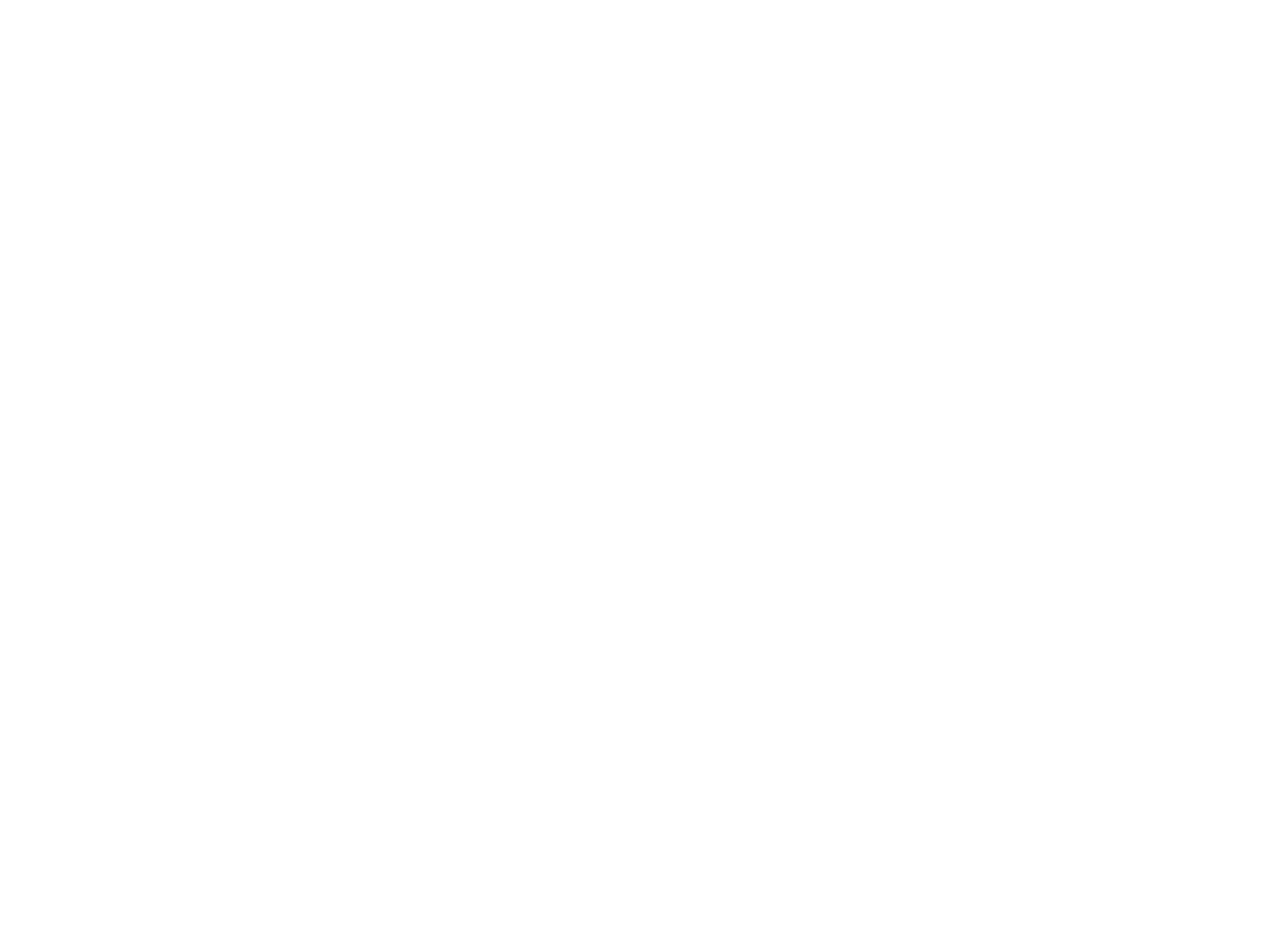
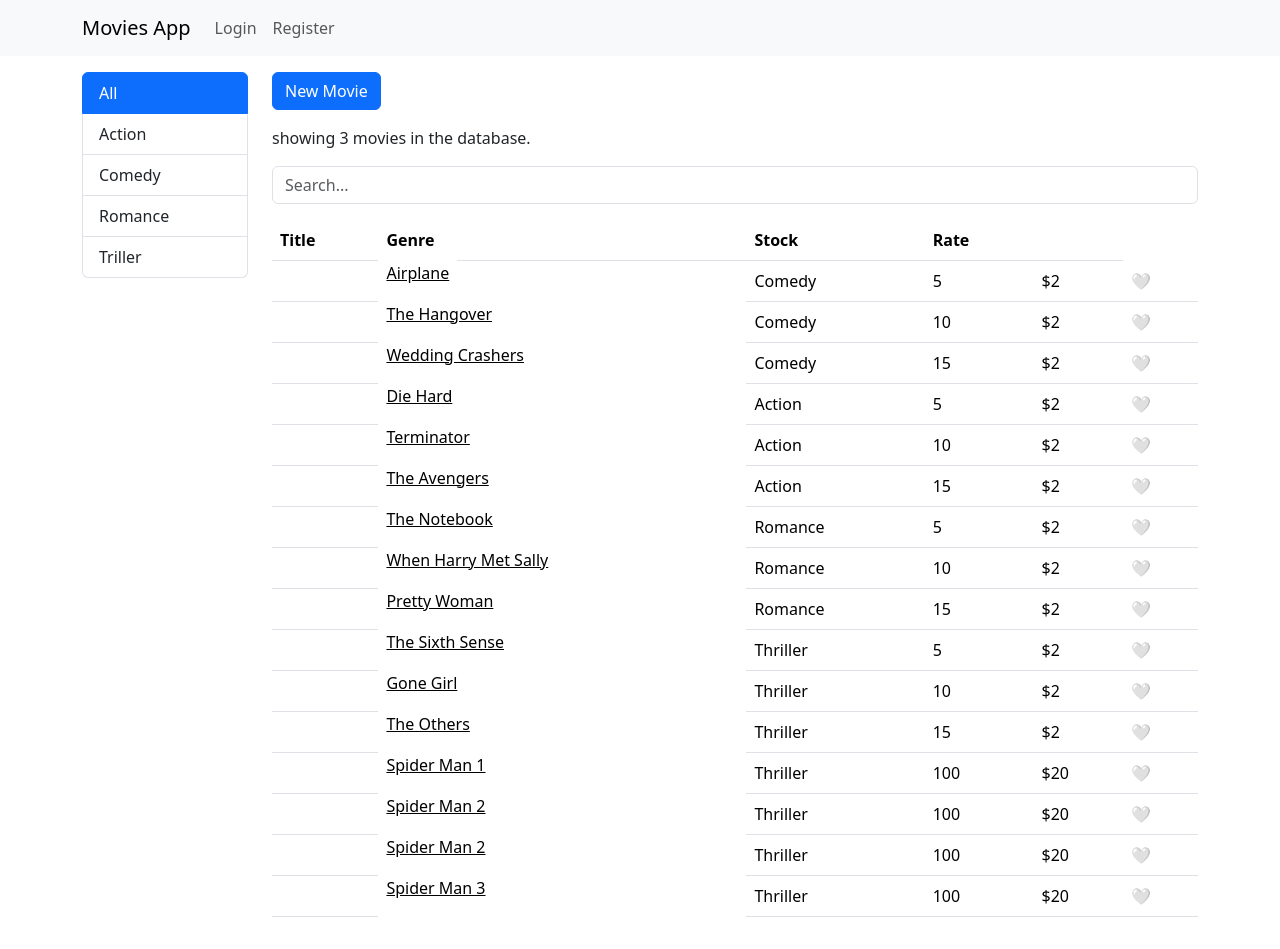
Before and after one commit to Islom1212/Homeworks, a website with bundled scripts: page index.html in a window 1280 px wide. Before the commit the page ends 800 px from the top, so only its background shows below. Built offline with nearby package versions, Linux system fonts and the light colour scheme.

Commit message:
middle codes

```diff
--- a/index.html
+++ b/index.html
@@ -4,9 +4,25 @@
   <head>
     <meta charset="UTF-8" />
     <meta name="viewport" content="width=device-width, initial-scale=1.0" />
+
     <title>My Project</title>
   </head>
   <body>
+    <!--NAvbar-->
+    <nav class="navbar bg-body-tertiary navbar-expand-sm mb-3">
+      <div class="container justify-content-start">
+        <a class="navbar-brand" href="/movies">Movies App</a>
+        <ul class="navbar-nav d-flex">
+          <li class="nav-item">
+            <a class="nav-link" href="/login">Login</a>
+          </li>
+          <li class="nav-item">
+            <a class="nav-link" href="/register">Register</a>
+          </li>
+        </ul>
+      </div>
+    </nav>
+    <div class="root"></div>
     <script src="/src/index.ts" type="module"></script>
   </body>
 </html>
--- /dev/null
+++ b/src/constants.ts
@@ -0,0 +1,116 @@
+import { loginInit, registerInit, moviesInit } from "./pages/main";
+import type { Path, Pathname } from "./type";
+export const REDIRECTS: Record<Path, Pathname> = {
+  "/": "movies",
+  "/movies": "movies",
+  "/login": "login",
+  "/register": "register",
+  "/not-found": "not-found",
+};
+
+export const PAGES: Record<Pathname, string> = {
+  login: `<div class="container">
+      <h1>Login</h1>
+      <form action="">
+        <div class="mb-3">
+          <label for="email" class="form-label">Email</label>
+          <input
+            class="form-control"
+            id="email"
+            placeholder="Inter your email"
+          />
+        </div>
+        <div class="mb-3">
+          <label for="password" class="form-label">password</label>
+          <input
+            type="password"
+            class="form-control"
+            id="password"
+            placeholder="Inter your password"
+          />
+        </div>
+        <button id="login-btn" class="btn btn-primary">Login</button>
+      </form>
+    </div> `,
+  movies: `<div class="container">
+      <div class="row">
+        <div class="col-2">
+          <ul class="list-group">
+            <li class="list-group-item active" aria-current="true">All</li>
+            <li class="list-group-item">Action</li>
+            <li class="list-group-item">Comedy</li>
+            <li class="list-group-item">Romance</li>
+            <li class="list-group-item">Triller</li>
+          </ul>
+        </div>
+        <div class="col-10">
+          <button class="btn btn-primary mb-3">New Movie</button>
+          <p>showing 3 movies in the database.</p>
+          <input
+            type="text"
+            class="form-control my-3"
+            placeholder="Search..."
+          />
+          <table class="table">
+            <thead>
+              <tr>
+                <th scope="col">Title</th>
+                <th scope="col">Genre</th>
+                <th scope="col">Stock</th>
+                <th scope="col">Rate</th>
+                <th scope="col"></th>
+              </tr>
+            </thead>
+            <tbody>
+            </tbody>
+          </table>
+          <ul class="pagination">
+          </ul>
+        </div>
+      </div>
+    </div> `,
+  register: `<div class="container">
+      <h1>Register</h1>
+      <form action="">
+        <div class="mb-3">
+          <label for="email" class="form-label">Name</label>
+          <input
+            class="form-control"
+            id="email"
+            placeholder="Inter your Name"
+          />
+        </div>
+        <div class="mb-3">
+          <label for="email" class="form-label">Email</label>
+          <input
+            class="form-control"
+            id="email"
+            placeholder="Inter your email"
+          />
+        </div>
+        <div class="mb-3">
+          <label for="password" class="form-label">password</label>
+          <input
+            type="password"
+            class="form-control"
+            id="password"
+            placeholder="Inter your password"
+          />
+        </div>
+        <button id="register-btn" class="btn btn-primary">Register</button>
+      </form>
+    </div> `,
+  "not-found": `
+    <div class="container">
+    <h1>404 NOT FOUND</h1>
+    <p>A knight in black armor stands on the road In his left hand a shield,in his right hand a sword He’s the keeper of broken links and lost pages And the bearer of the 404 words of the sages</p>
+    </div>
+    `,
+};
+
+export const LOGICS: Record<Pathname, () => void> = {
+  movies: moviesInit,
+  login: loginInit,
+  register: registerInit,
+  "not-found": () => console.log("movies logic not-found"),
+};
--- /dev/null
+++ b/src/db.ts
@@ -0,0 +1,183 @@
+import type { Genre, Movie } from "./type";
+
+export const movies: Movie[] = [
+  {
+    _id: "6858de082cc606f4cbe06633",
+    title: "Airplane",
+    numberInStock: 5,
+    dailyRentalRate: 2,
+    genre: {
+      _id: "6858de082cc606f4cbe06631",
+      name: "Comedy",
+    },
+  },
+  {
+    _id: "6858de082cc606f4cbe06635",
+    title: "The Hangover",
+    numberInStock: 10,
+    dailyRentalRate: 2,
+    genre: {
+      _id: "6858de082cc606f4cbe06631",
+      name: "Comedy",
+    },
+  },
+  {
+    _id: "6858de082cc606f4cbe06637",
+    title: "Wedding Crashers",
+    numberInStock: 15,
+    dailyRentalRate: 2,
+    genre: {
+      _id: "6858de082cc606f4cbe06631",
+      name: "Comedy",
+    },
+  },
+  {
+    _id: "6858de082cc606f4cbe0663c",
+    title: "Die Hard",
+    numberInStock: 5,
+    dailyRentalRate: 2,
+    genre: {
+      _id: "6858de082cc606f4cbe0663a",
+      name: "Action",
+    },
+  },
+  {
+    _id: "6858de082cc606f4cbe0663e",
+    title: "Terminator",
+    numberInStock: 10,
+    dailyRentalRate: 2,
+    genre: {
+      _id: "6858de082cc606f4cbe0663a",
+      name: "Action",
+    },
+  },
+  {
+    _id: "6858de082cc606f4cbe06640",
+    title: "The Avengers",
+    numberInStock: 15,
+    dailyRentalRate: 2,
+    genre: {
+      _id: "6858de082cc606f4cbe0663a",
+      name: "Action",
+    },
+  },
+  {
+    _id: "6858de082cc606f4cbe06645",
+    title: "The Notebook",
+    numberInStock: 5,
+    dailyRentalRate: 2,
+    genre: {
+      _id: "6858de082cc606f4cbe06643",
+      name: "Romance",
+    },
+  },
+  {
+    _id: "6858de082cc606f4cbe06647",
+    title: "When Harry Met Sally",
+    numberInStock: 10,
+    dailyRentalRate: 2,
+    genre: {
+      _id: "6858de082cc606f4cbe06643",
+      name: "Romance",
+    },
+  },
+  {
+    _id: "6858de082cc606f4cbe06649",
+    title: "Pretty Woman",
+    numberInStock: 15,
+    dailyRentalRate: 2,
+    genre: {
+      _id: "6858de082cc606f4cbe06643",
+      name: "Romance",
+    },
+  },
+  {
+    _id: "6858de082cc606f4cbe0664e",
+    title: "The Sixth Sense",
+    numberInStock: 5,
+    dailyRentalRate: 2,
+    genre: {
+      _id: "6858de082cc606f4cbe0664c",
+      name: "Thriller",
+    },
+  },
+  {
+    _id: "6858de082cc606f4cbe06650",
+    title: "Gone Girl",
+    numberInStock: 10,
+    dailyRentalRate: 2,
+    genre: {
+      _id: "6858de082cc606f4cbe0664c",
+      name: "Thriller",
+    },
+  },
+  {
+    _id: "6858de082cc606f4cbe06652",
+    title: "The Others",
+    numberInStock: 15,
+    dailyRentalRate: 2,
+    genre: {
+      _id: "6858de082cc606f4cbe0664c",
+      name: "Thriller",
+    },
+  },
+  {
+    _id: "6858df962b2c60f56e245813",
+    title: "Spider Man 1",
+    genre: {
+      _id: "6858de082cc606f4cbe0664c",
+      name: "Thriller",
+    },
+    numberInStock: 100,
+    dailyRentalRate: 20,
+  },
+  {
+    _id: "6858dff07710d9f5d0870072",
+    title: "Spider Man 2",
+    genre: {
+      _id: "6858de082cc606f4cbe0664c",
+      name: "Thriller",
+    },
+    numberInStock: 100,
+    dailyRentalRate: 20,
+  },
+  {
+    _id: "6858e6b77710d9f5d0870077",
+    title: "Spider Man 2",
+    genre: {
+      _id: "6858de082cc606f4cbe0664c",
+      name: "Thriller",
+    },
+    numberInStock: 100,
+    dailyRentalRate: 20,
+  },
+  {
+    _id: "6858e6c17710d9f5d087007b",
+    title: "Spider Man 3",
+    genre: {
+      _id: "6858de082cc606f4cbe0664c",
+      name: "Thriller",
+    },
+    numberInStock: 100,
+    dailyRentalRate: 20,
+  },
+];
+
+export const genres: Genre[] = [
+  {
+    _id: "6858de082cc606f4cbe0663a",
+    name: "Action",
+  },
+  {
+    _id: "6858de082cc606f4cbe06631",
+    name: "Comedy",
+  },
+  {
+    _id: "6858de082cc606f4cbe06643",
+    name: "Romance",
+  },
+  {
+    _id: "6858de082cc606f4cbe0664c",
+    name: "Thriller",
+  },
+];
--- /dev/null
+++ b/src/elements.ts
@@ -0,0 +1 @@
+export const rootElement = document.querySelector(".root") as HTMLDivElement;
--- a/src/index.ts
+++ b/src/index.ts
@@ -0,0 +1,29 @@
+import "../node_modules/bootstrap/dist/css/bootstrap.min.css";
+import { rootElement } from "./elements";
+import type { Path } from "./type";
+import { REDIRECTS, PAGES, LOGICS } from "./constants";
+
+function getRoute() {
+  const path = window.location.pathname as Path;
+  const pathname = REDIRECTS[path];
+
+  if (!pathname) {
+    window.location.pathname = "/not-found";
+    return;
+  }
+
+  const page = PAGES[pathname];
+  return { page, pathname };
+}
+
+function init() {
+  const route = getRoute();
+  if (!route) return;
+
+  rootElement.innerHTML = route.page;
+
+  const logicFn = LOGICS[route.pathname];
+  logicFn();
+}
+
+window.addEventListener("load", init);
--- /dev/null
+++ b/src/pages/login.ts
@@ -0,0 +1 @@
+export const loginInit = () => {};
--- /dev/null
+++ b/src/pages/main.ts
@@ -0,0 +1,3 @@
+export * from "./login";
+export * from "./movies";
+export * from "./register";
--- /dev/null
+++ b/src/pages/movies.ts
@@ -0,0 +1,53 @@
+import { movies } from "../db";
+import type { Movie } from "../type";
+
+const state = {
+  genre: "All",
+  currentPage: 0,
+  pageSize: 3,
+};
+
+function renderMovies(list: Movie[]) {
+  const tableBody = document.querySelector("tbody") as HTMLTableSectionElement;
+  for (let item of list) {
+    const tableRow = document.createElement("tr");
+
+    const titleTd = document.createElement("td");
+    const titleLink = document.createElement("a");
+    titleLink.href = `/movies/${item._id}`;
+    titleLink.textContent = item.title;
+    titleTd.append(titleLink);
+
+    const genreTd = document.createElement("td");
+    genreTd.textContent = item.genre.name;
+
+    const stockTd = document.createElement("td");
+    stockTd.textContent = item.numberInStock.toString();
+
+    const rateTd = document.createElement("td");
+    rateTd.textContent = "$" + item.dailyRentalRate.toLocaleString("en-US");
+
+    const actionsTd = document.createElement("td");
+    actionsTd.textContent = "🤍";
+
+    tableRow.append(titleTd, titleLink, genreTd, stockTd, rateTd, actionsTd);
+
+    tableBody.append(tableRow);
+  }
+}
+
+function renderGenres() {}
+function renderPagination(total: number) {}
+
+export const moviesInit = () => {
+  renderMovies(movies);
+  renderGenres();
+  renderPagination(movies.length);
+};
+
+function paginate(item: Movie[], pageSize: number, currentPage: number) {
+  let startIdx = currentPage * pageSize - pageSize;
+  let endIdx = currentPage * pageSize;
+
+  return item.slice(startIdx, endIdx);
+}
--- /dev/null
+++ b/src/pages/register.ts
@@ -0,0 +1 @@
+export const registerInit = () => {};
--- /dev/null
+++ b/src/type.ts
@@ -0,0 +1,15 @@
+export type Pathname = "movies" | "login" | "register" | "not-found";
+export type Path = `/${Pathname}` | "/";
+
+export interface Movie {
+  _id: string;
+  title: string;
+  numberInStock: number;
+  dailyRentalRate: number;
+  genre: Genre;
+}
+
+export interface Genre {
+  _id: string;
+  name: string;
+}
--- a/tsconfig.json
+++ b/tsconfig.json
@@ -1,26 +1,22 @@
 {
   "compilerOptions": {
-    // Environment setup & latest features
-    "lib": ["ESNext"],
+    "lib": ["DOM", "ESNext"],
     "target": "ESNext",
     "module": "ESNext",
     "moduleDetection": "force",
     "jsx": "react-jsx",
     "allowJs": true,
 
-    // Bundler mode
     "moduleResolution": "bundler",
     "allowImportingTsExtensions": true,
     "verbatimModuleSyntax": true,
     "noEmit": true,
 
-    // Best practices
     "strict": true,
     "skipLibCheck": true,
     "noFallthroughCasesInSwitch": true,
     "noUncheckedIndexedAccess": true,
 
-    // Some stricter flags (disabled by default)
     "noUnusedLocals": false,
     "noUnusedParameters": false,
     "noPropertyAccessFromIndexSignature": false
```
Also changed, not shown: package.json (+10 -0 lines), src/element.ts (deleted), 2 other files.
